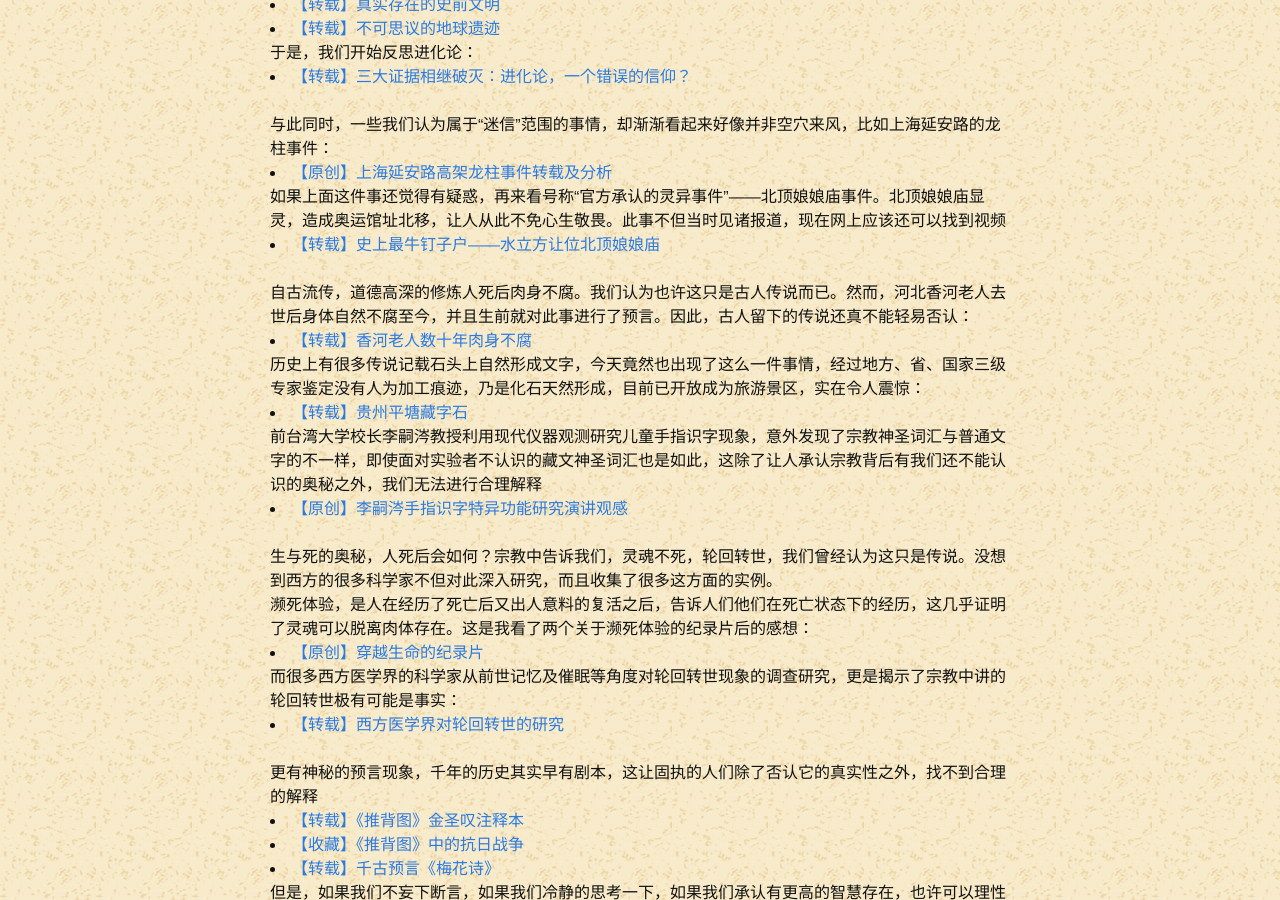
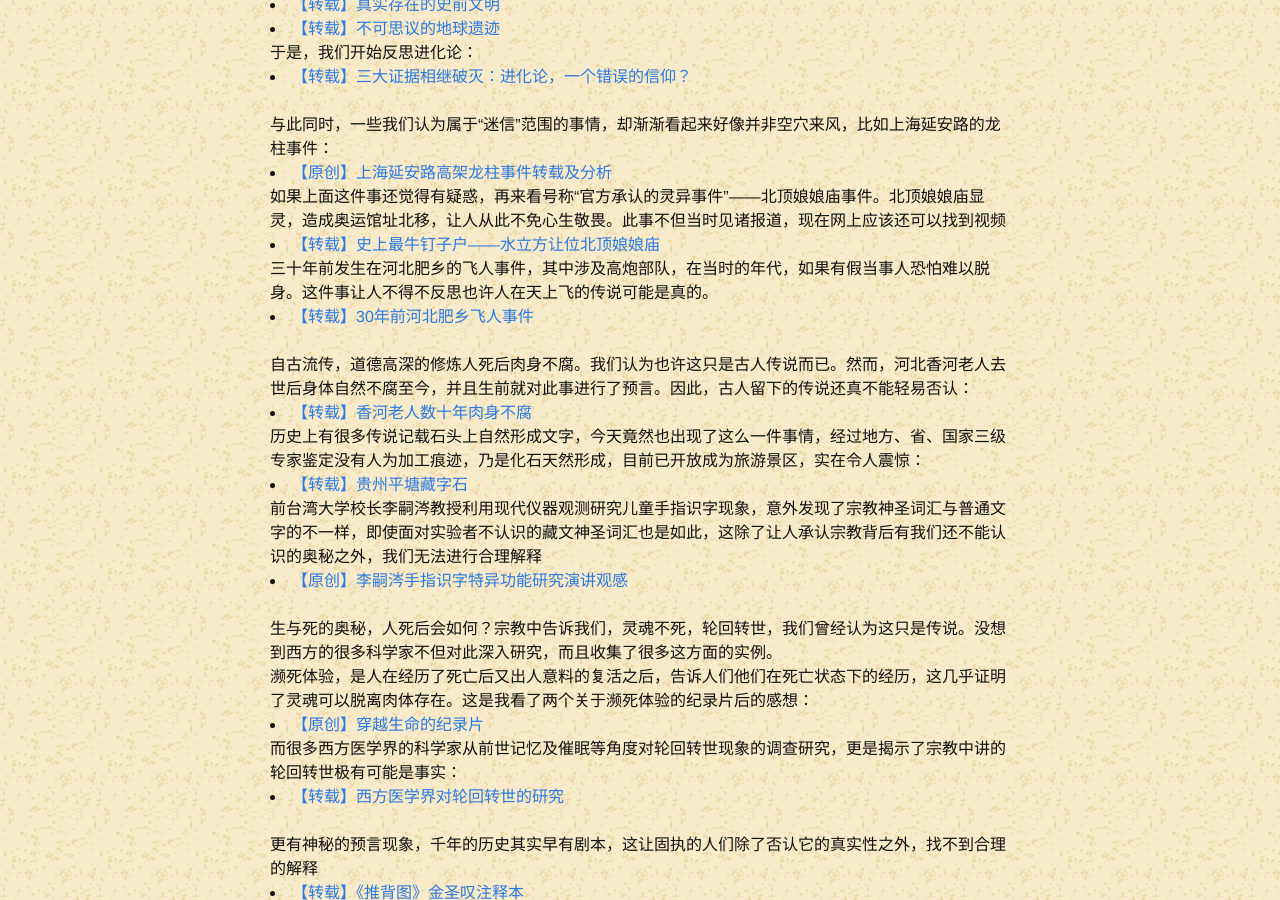
Before and after one commit to longhistory/blog, a Jekyll site: the page built from index.html, in a window 1280 px wide and 900 px high, scrolled down 594 px. Built offline with Jekyll 4.4.1, drawn with Linux system fonts in a browser that asks for light colours.

Commit message:
update index for hebeifeiren

```diff
--- a/index.html
+++ b/index.html
@@ -16,6 +16,8 @@ layout: myhome
 <li><a href="{{ site.baseurl }}{% post_url 2017-04-15-shanghai_dragon_pillar %}">【原创】上海延安路高架龙柱事件转载及分析</a></li>
 如果上面这件事还觉得有疑惑，再来看号称“官方承认的灵异事件”——北顶娘娘庙事件。北顶娘娘庙显灵，造成奥运馆址北移，让人从此不免心生敬畏。此事不但当时见诸报道，现在网上应该还可以找到视频
 <li><a href="{{ site.baseurl }}{% post_url 2017-04-15-beiding_niangniang %}">【转载】史上最牛钉子户——水立方让位北顶娘娘庙</a></li>
+三十年前发生在河北肥乡的飞人事件，其中涉及高炮部队，在当时的年代，如果有假当事人恐怕难以脱身。这件事让人不得不反思也许人在天上飞的传说可能是真的。
+<li><a href="{{ site.baseurl }}{% post_url 2012-10-30-Flying_man_of_Hebei %}">【转载】30年前河北肥乡飞人事件</a></li>
 <br>
 自古流传，道德高深的修炼人死后肉身不腐。我们认为也许这只是古人传说而已。然而，河北香河老人去世后身体自然不腐至今，并且生前就对此事进行了预言。因此，古人留下的传说还真不能轻易否认：
 <li><a href="{{ site.baseurl }}{% post_url 2017-04-01-xianghe_lady %}">【转载】香河老人数十年肉身不腐</a></li>
```
